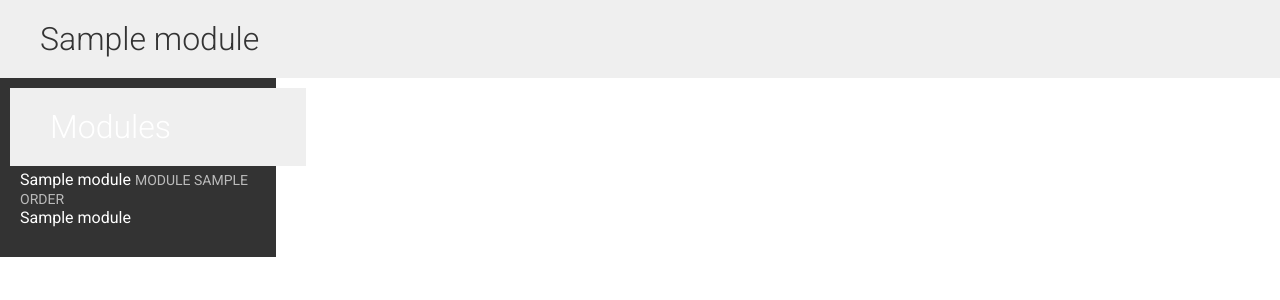
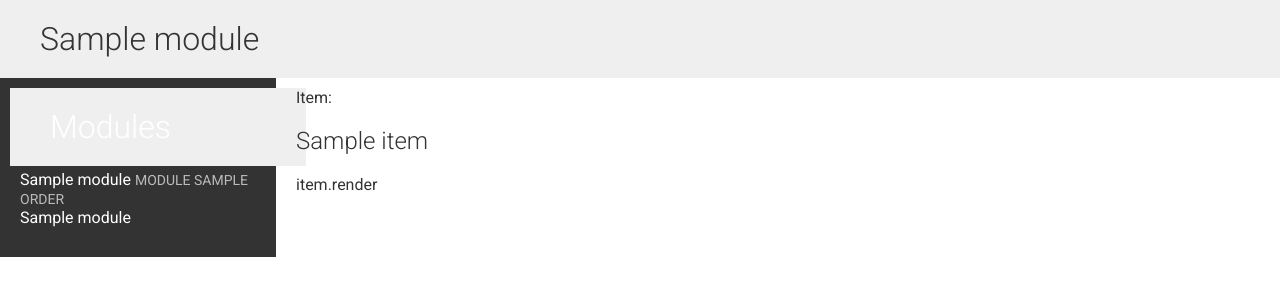
Before and after one commit to friendtu/educa, a Django app: template students/templates/students/course/detail.html in a window 1280 px wide. Shown: the part 45-345 px from the top of the page. Run offline with Django 3.2, Linux system fonts and the light colour scheme; the template is opened without the code that fills it: most values are stand-ins (such as "Sample title", 1, 10 or a date in 2020); some libraries are stand-ins or nearby versions.

Commit message:
student detail page

```diff
--- a/students/templates/students/course/detail.html
+++ b/students/templates/students/course/detail.html
@@ -18,19 +18,21 @@
                         <br>
                         {{m.title}}
                     </a>
-
                 </li>
-
+            {% empty %}
+                <li> No modules yet.</li>
             {% endfor %}
         </ul>
-
-
-
     </div>
 
-
-
     <div class="module">
+        Item:
+        {% for content in module.contents.all %}
+            {% with item=content.item %}
+                <h2> {{ item.title }}</h2>
+                    item.render
+            {% endwith %}
+        {% endfor %}
 
     </div>
 {% endblock %}
```
